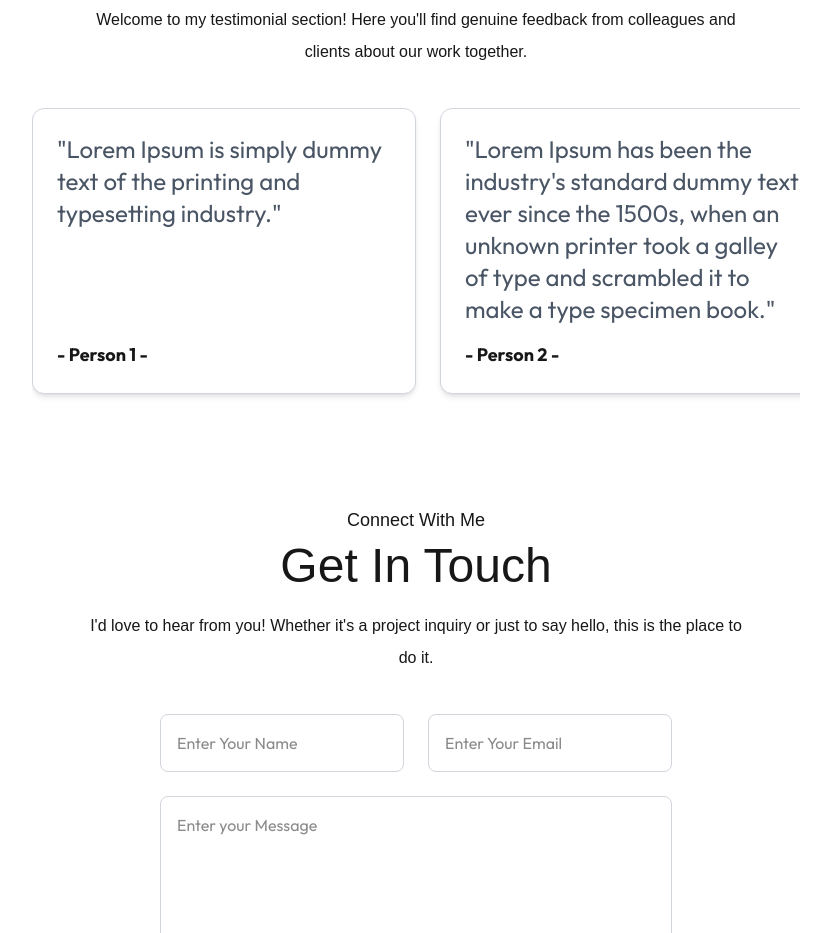
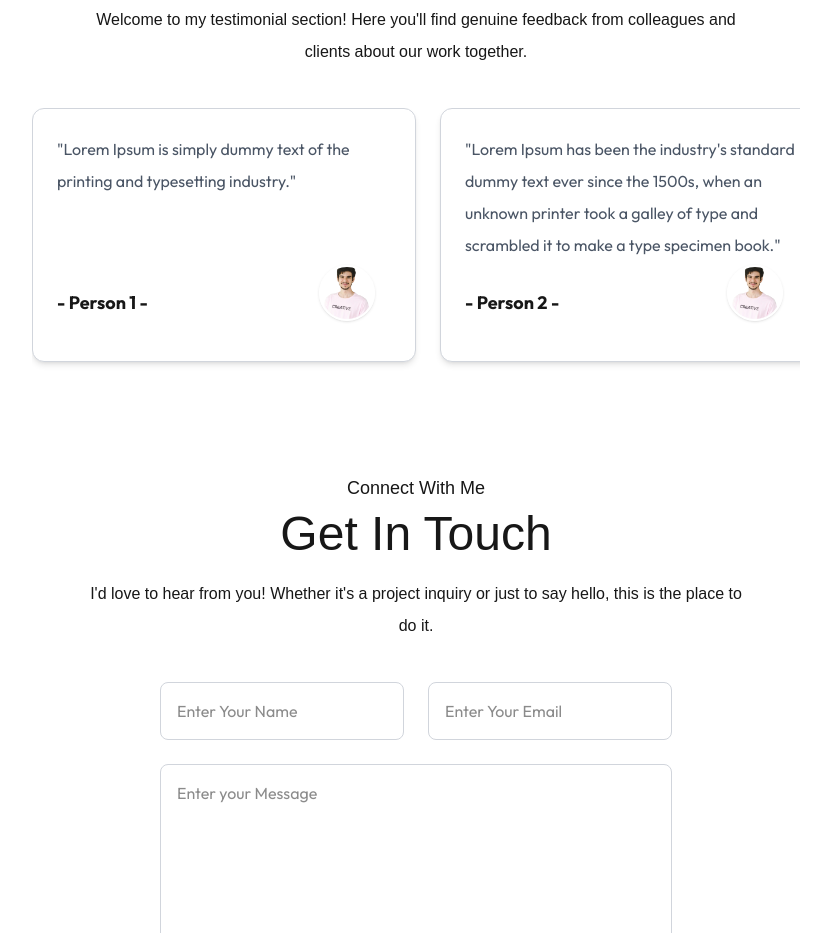
Before and after one commit to RadithyaR/personal-website, a Next.js app: page / in a window 1280 px wide. Shown: the part 4420-5353 px from the top of the page, without its empty margins (224-1055 px from the left). Built offline with nearby package versions, Linux system fonts and the light colour scheme; a web font is replaced by a local one.

Commit message:
feat(testy): Penambahan gambar pada section testimony

```diff
--- a/src/app/assets/assets.ts
+++ b/src/app/assets/assets.ts
@@ -106,27 +106,32 @@ export const experience = [
 interface ITestimony {
   name: string;
   message: string;
+  photo: string;
 }
 export const testimony: ITestimony[] = [
   {
     name: "Person 1",
     message:
       "Lorem Ipsum is simply dummy text of the printing and typesetting industry.",
+    photo: "/asset/personTest.jpg",
   },
   {
     name: "Person 2",
     message:
       "Lorem Ipsum has been the industry's standard dummy text ever since the 1500s, when an unknown printer took a galley of type and scrambled it to make a type specimen book.",
+    photo: "/asset/personTest.jpg",
   },
   {
     name: "Person 3",
     message:
       "It has survived not only five centuries, but also the leap into electronic typesetting, remaining essentially unchanged.",
+    photo: "/asset/personTest.jpg",
   },
   {
     name: "Person 4",
     message:
       "It is a long established fact that a reader will be distracted by the readable content of a page when looking at its layout.",
+    photo: "/asset/personTest.jpg",
   },
 ];
 interface ISocmed {
--- a/src/app/component/About.tsx
+++ b/src/app/component/About.tsx
@@ -39,23 +39,23 @@ const About = () => {
           </p>
 
           <ul className="grid grid-cols-1 sm:grid-cols-3 gap-6 max-w-2xl">
-            {infoList.map(({ icon, title, description }, index) => (
+            {infoList.map((info, index) => (
               <li
                 className="border-[0.5px] border-gray-400 rounded-xl p-6 cursor-pointer  hover:bg-gray-100 hover:-translate-y-1 duration-500 group"
                 key={index}
               >
                 <Image
-                  src={icon}
-                  alt={title}
+                  src={info.icon}
+                  alt={info.title}
                   width={28}
                   height={28}
                   className="w-7 mt-3 "
                 />
                 <h3 className="my-4 font-semibold text-gray-700 dark:text-[#B0B0B0]  dark:group-hover:text-gray-900">
-                  {title}
+                  {info.title}
                 </h3>
                 <p className="text-gray-600 text-sm dark:text-[#B0B0B0]  dark:group-hover:text-gray-900">
-                  {description}
+                  {info.description}
                 </p>
               </li>
             ))}
--- /dev/null
+++ b/src/app/component/Footer.tsx
@@ -0,0 +1,7 @@
+import React from "react";
+
+const Footer = () => {
+  return <div></div>;
+};
+
+export default Footer;
--- a/src/app/component/Testimony.tsx
+++ b/src/app/component/Testimony.tsx
@@ -1,5 +1,6 @@
 import React from "react";
 import { testimony } from "../assets/assets";
+import Image from "next/image";
 
 const Testimony = () => {
   return (
@@ -23,16 +24,27 @@ const Testimony = () => {
           {testimony.map((test, index) => (
             <div
               key={index}
-              className="flex-shrink-0 w-[80vw] sm:w-[60vw] md:w-[40vw] lg:w-[30vw] snap-start rounded-xl border border-gray-300 bg-white dark:bg-gray-800 shadow-md p-6 cursor-pointer transition-all duration-300 hover:shadow-lg"
+              className="flex-shrink-0 w-[80vw] sm:w-[60vw] md:w-[40vw] lg:w-[30vw] snap-start bg-local rounded-xl border border-gray-300 bg-white dark:bg-gray-800 shadow-md p-6 cursor-pointer transition-all duration-300 hover:shadow-lg"
             >
               <div className="flex flex-col h-full">
-                <p className="text-gray-600 text-2xl dark:text-gray-300 mb-4 flex-grow">
+                <p className="text-gray-600 text-[16px] dark:text-gray-300 mb-5 flex-grow">
                   "{test.message}"
                 </p>
-                <div className="mt-auto">
-                  <h3 className="font-bold text-lg dark:text-white">
-                    - {test.name} -
-                  </h3>
+
+                <div className="flex flex-row justify-between gap-5">
+                  <div className="mt-2 text-center">
+                    <h3 className="font-bold text-lg dark:text-white">
+                      - {test.name} -
+                    </h3>
+                  </div>
+                  <div className="relative bottom-4 right-4 w-14 h-14">
+                    <Image
+                      src={test.photo}
+                      alt={test.name}
+                      fill
+                      className="w-full h-full rounded-full object-cover border-2 border-white dark:border-gray-600 shadow-sm"
+                    />
+                  </div>
                 </div>
               </div>
             </div>
```
Also changed, not shown: public/asset/personTest.jpg (added).
